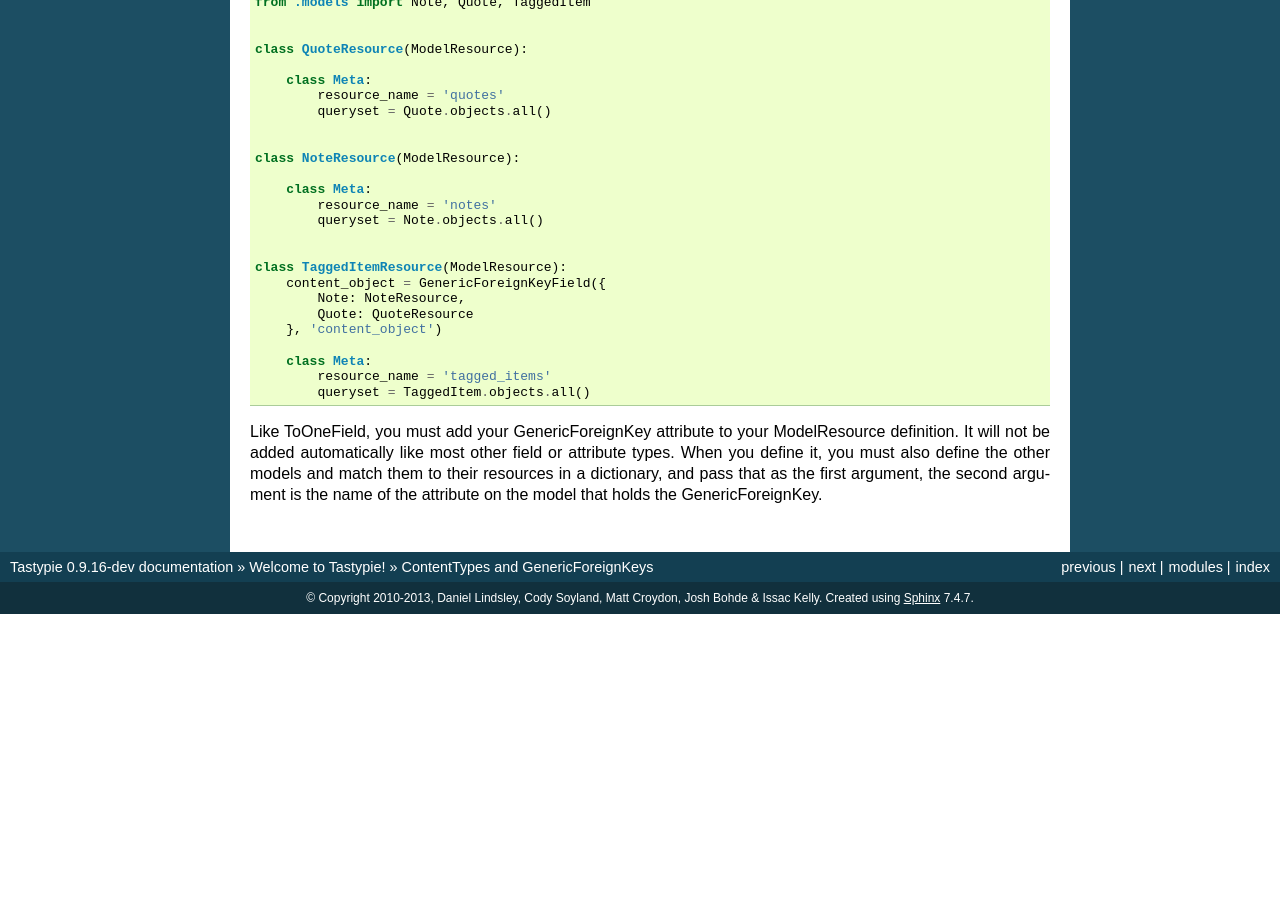
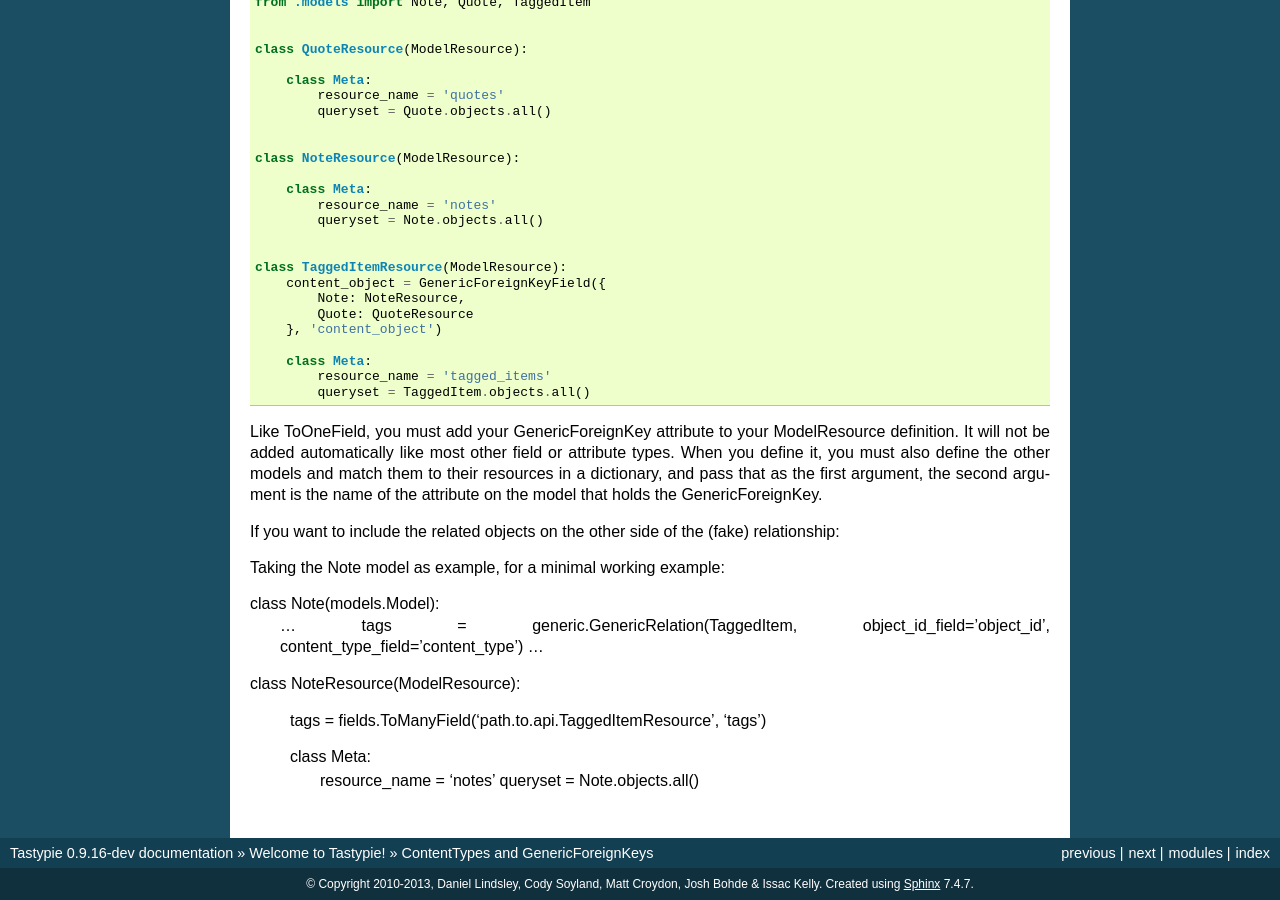
Before and after one commit to django-tastypie/django-tastypie, a Sphinx documentation site: the page built from docs/content_types.rst, in a window 1280 px wide and 900 px high, scrolled down 590 px. Built offline with Sphinx 7.4.7, drawn with Linux system fonts in a browser that asks for light colours; pages that are not in the unit, such as notebooks, are missing from menus; before the commit the page ends 1204 px from its top, so only the background shows below that.

Commit message:
Added example for reversing the relatioship
Added an example to show how to include all the related tags in one of the tagged resources.

Hope it helps. Thank you

```diff
--- a/docs/content_types.rst
+++ b/docs/content_types.rst
@@ -68,3 +68,20 @@ field or attribute types. When you define it, you must also define the other
 models and match them to their resources in a dictionary, and pass that as the
 first argument, the second argument is the name of the attribute on the model
 that holds the GenericForeignKey.
+
+If you want to include the related objects on the other side of the (fake) relationship:
+
+Taking the Note model as example, for a minimal working example:
+
+class Note(models.Model):
+    ...
+    tags = generic.GenericRelation(TaggedItem, object_id_field='object_id', content_type_field='content_type')
+    ...
+
+class NoteResource(ModelResource):
+
+    tags = fields.ToManyField('path.to.api.TaggedItemResource', 'tags')
+
+    class Meta:
+        resource_name = 'notes'
+        queryset = Note.objects.all()
```
